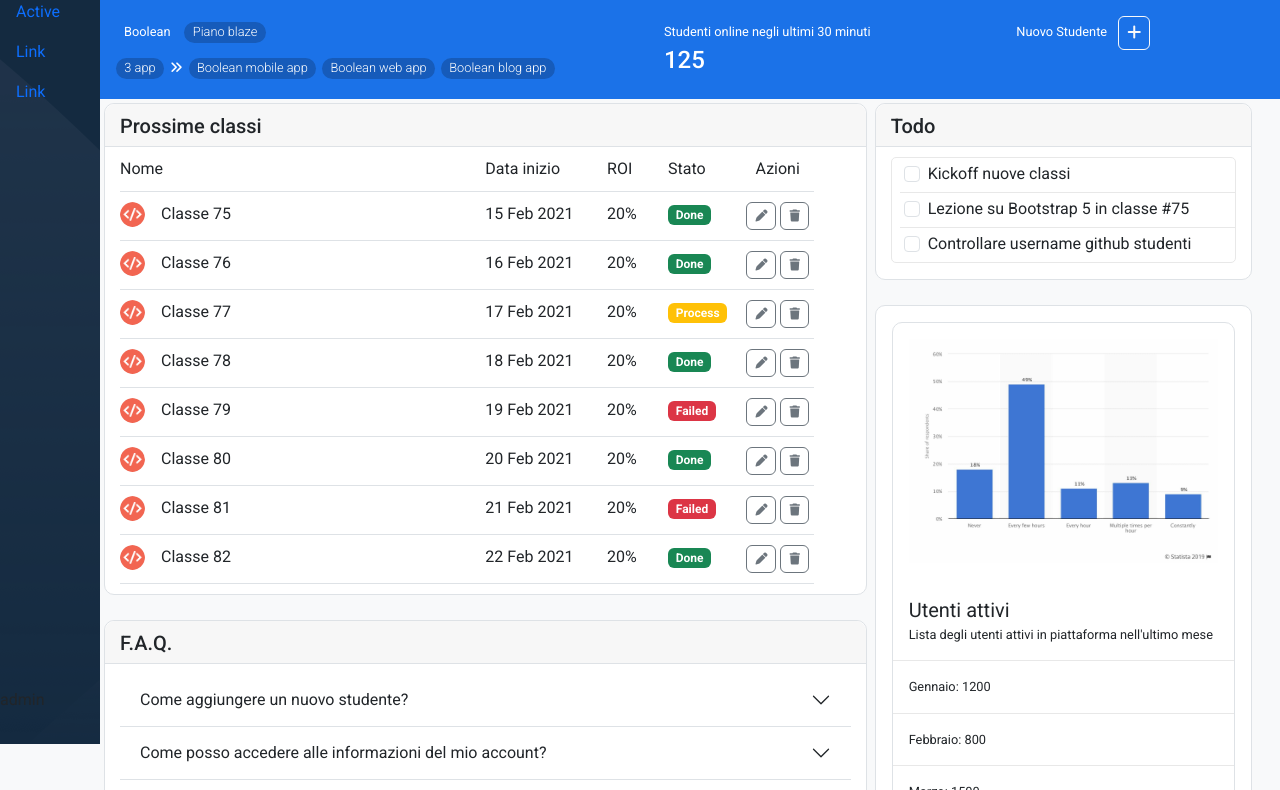
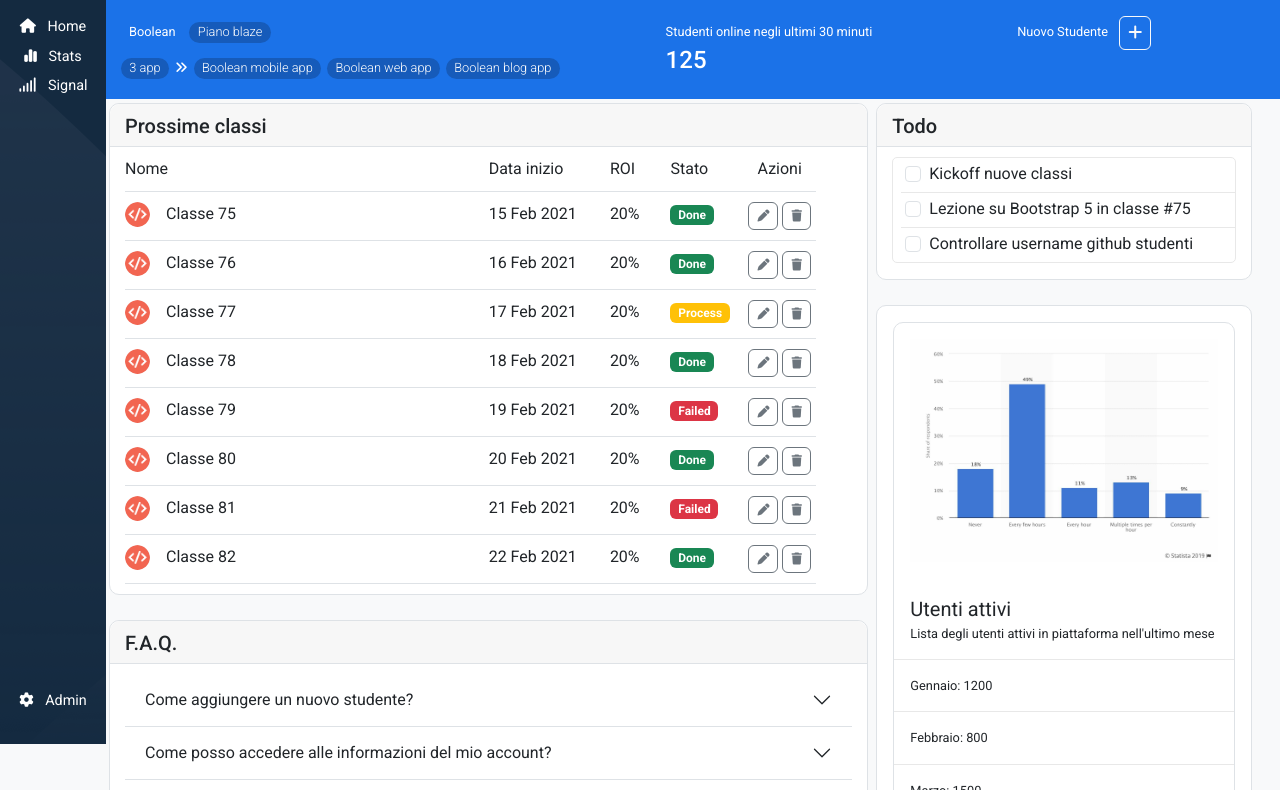
Before and after one commit to Benedettopana/html-css-bootstrap-dashboard, a plain HTML site: page index.html in a window 1280 px wide. Shown: the part 56-846 px from the top of the page. Drawn offline with nearby package versions, Linux system fonts and the light colour scheme.

Commit message:
[edit]aside

```diff
--- a/assets/css/style.css
+++ b/assets/css/style.css
@@ -46,7 +46,7 @@
 }
 .bp-container{
   /* width: 92%; */
-  margin-left: 100px;
+  margin-left: 105px;
 }
 
 .aside-container{
@@ -56,6 +56,10 @@
 
 .v-al-mid{
   vertical-align: middle;
+}
+
+.aside-font{
+  font-size: .9rem;
 }
 /* /UTILITY */
 
@@ -103,6 +107,10 @@ header{
   width: 30px;
 }
 
+.admin{
+  height: 80%;
+}
+
 /* .search-bar{
   width: 75%;
 } */
@@ -123,7 +131,7 @@ header{
 
 .aside-menu .aside-container .row{
   height: 90%;
-  width: 124px;
+  width: 130px;
 }
 /* /MENU ASIDE */
 
--- a/index.html
+++ b/index.html
@@ -37,7 +37,7 @@
               </div>
             </div>
 
-            <div class="col-8 offset-1 ">
+            <div class="col-8 offset-1 flex-fill">
               <form class="search-bar d-flex w-100 " role="search">
                 <!-- label -->
 
@@ -85,27 +85,32 @@
 
   <main>
     <!-- NAV MENU SINISTRA FIXED -->
-    <!-- TODO: FIx margini e responsive -->
     <section class="aside-menu">
       <div class="aside-container w-100 h-100 mt-5 ">
-        <div class="row flex-column flex-nowrap justify-content-between  ">
-          <div class="col col-10">
-            <ul class="nav flex-column">
-              <li class="nav-item">
-                <a class="nav-link active" aria-current="page" href="#">Active</a>
+        <div class="row flex-column flex-nowrap justify-content-between text-white aside-font h-100 ">
+          <div class="col h-100 ">
+            <ul class="nav flex-column align-items-center  mt-4">
+              <li class="nav-item mb-2 ">
+                <i class="fa-solid fa-house"></i>
+                <span class="ms-2 ">Home</span>
+              </li>
+              <li class="nav-item  mb-2">
+                <i class="fa-solid fa-chart-simple me-1"></i>
+                <span class="ms-1 ">Stats</span>
               </li>
               <li class="nav-item">
-                <a class="nav-link" href="#">Link</a>
-              </li>
-              <li class="nav-item">
-                <a class="nav-link" href="#">Link</a>
+                <i class="fa-solid fa-signal"></i>
+                <span class="ms-2 ">Signal</span>
               </li>
 
             </ul>
           </div>
-          <div class="col col-2">
-            <div class="admin">
-              admin
+          <div class="col h-100 ">
+            <div class="admin d-flex align-items-end justify-content-center ">
+              <div class="">
+                <i class="fa-solid fa-gear"></i>
+                <span class="ms-2 ">Admin</span>
+              </div>
             </div>
           </div>
         </div>
```
